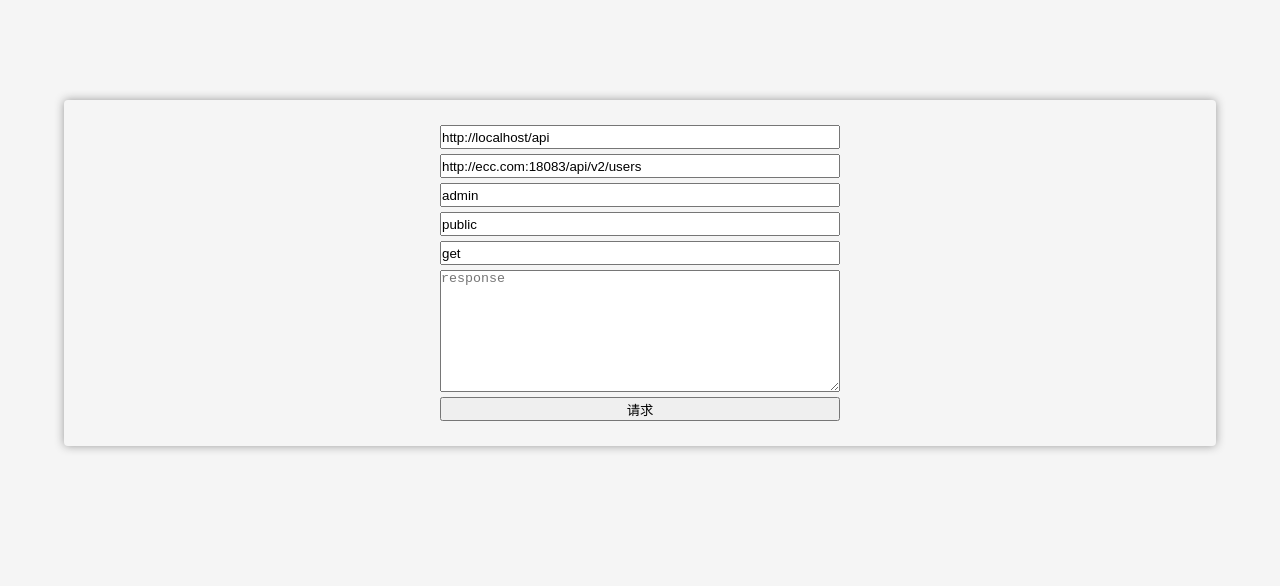
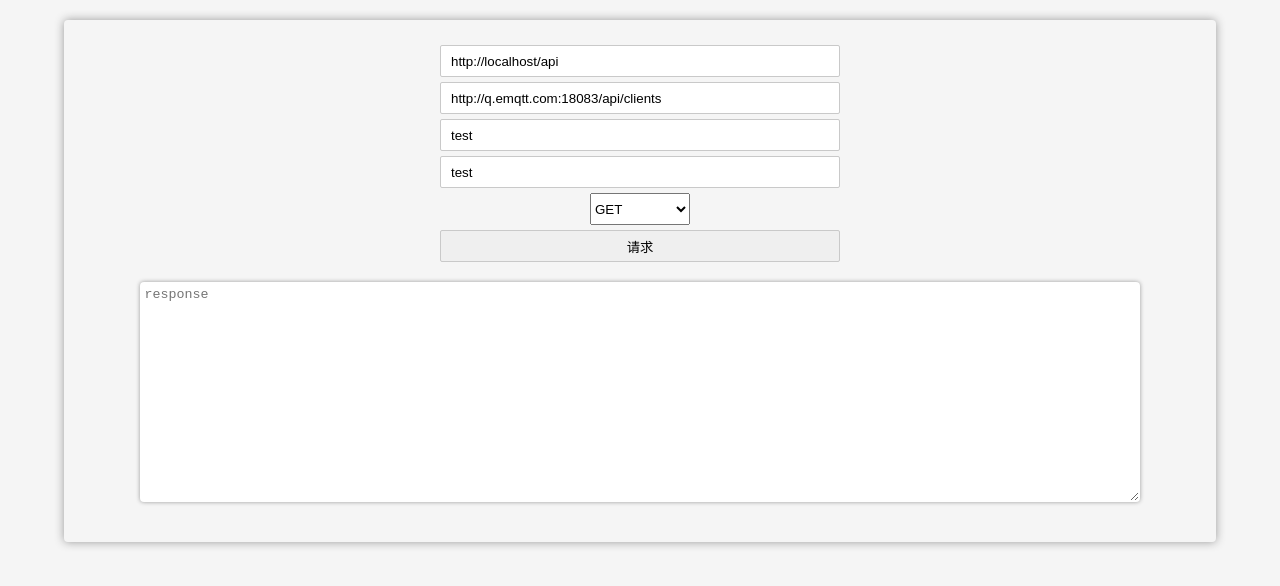
Before and after one commit to wiviwiv/simple-agent-emq-rest, a website: page express/public/index.html in a window 1280 px wide. Drawn offline with nearby package versions, Linux system fonts and the light colour scheme.

Commit message:
feat 典型的线上示例

```diff
--- a/express/public/index.html
+++ b/express/public/index.html
@@ -19,28 +19,55 @@
     }
     .box {
       width: 90%;
-      margin: 100px auto;
+      margin: 20px auto;
       border-radius: 4px;
       box-shadow: 0 0 10px #999;
       padding: 20px;
     }
-    .box input,textarea {
-      width: 400px;
-      min-height: 24px;
+    .box input, button, .text {
+      width: 90%;
+      max-width: 400px;
+      min-height: 32px;
       display: block;
       margin: 5px auto;
+      border-radius: 2px;
+      padding: 2px 10px;
+      border: 1px solid #c9c9c9;
+    }
+    .box textarea {
+      width: 90%;
+      display: block;
+      margin: 20px auto;
+      border-color: transparent;
+      box-shadow: 0 0 4px #999;
+      border-radius: 4px;
+      padding: 4px;
+    }
+    .box select {
+      width: 100px;
+      height: 32px;
+      margin: 5px auto;
+      display: block;
     }
   </style>
 </head>
 <body>
 <div class="box" id="box">
-  <input type="text" v-model="host" placeholder="中间件地址">
-  <input type="text" v-model="data.url" placeholder="完整地址">
+  <input type="text" v-model="host" placeholder="中间件服务地址">
+  <input type="text" v-model="data.url" placeholder="完整地址 http://..">
   <input type="text" v-model="data.auth.username" placeholder="用户名">
   <input type="text" v-model="data.auth.password" placeholder="密码">
-  <input type="text" v-model.trim="data.method" placeholder="方法" :diable="true">
-  <textarea v-model="response" rows="8" placeholder="response"></textarea>
-  <input type="button" value="请求" @click="start">
+  <select v-model="data.method">
+    <option>GET</option>
+    <option disabled>POST</option>
+    <option disabled>PUT</option>
+    <option disabled>DELETE</option>
+  </select>
+  <textarea class="text" v-model="payload" v-if="'POST,PUT'.includes(data.method)" rows="10" placeholder="payloadJSON"></textarea>
+  <button @click="start">请求</button>
+  <textarea v-model="response" v-if="!error" rows="14" placeholder="response"></textarea>
+  <textarea style="color: red" v-model="error" v-else rows="14" placeholder="response"></textarea>
+
 </div>
 <script>
   var host = location.origin + '/api'
@@ -49,17 +76,21 @@
     data: {
       host: host,
       data: {
-        url: 'http://ecc.com:18083/api/v2/users',
+        url: 'http://q.emqtt.com:18083/api/clients',
         auth: {
-          username: 'admin',
-          password: 'public',
+          username: 'test',
+          password: 'test',
         },
-        method: 'get',
+        method: 'GET',
       },
       response: '',
+      error: '',
+      payload: '',
     },
     methods: {
       start: function() {
+        this.error = ''
+        this.response = ''
         $.ajax({
           type: "POST",
           url: vm.host,
@@ -67,10 +98,15 @@
           data: JSON.stringify(vm.data),
           dataType: "json",
           success: function (message) {
-            vm.response = JSON.stringify(message)
+            try {
+              vm.response = JSON.stringify(message, null, 2)
+            } catch (e) {
+              vm.response = message.toString()
+            }
           },
           error: function (message) {
-            console.log(message)
+            console.warn(message)
+            vm.error = message.responseText.toString()
           }
         })
       }
```
